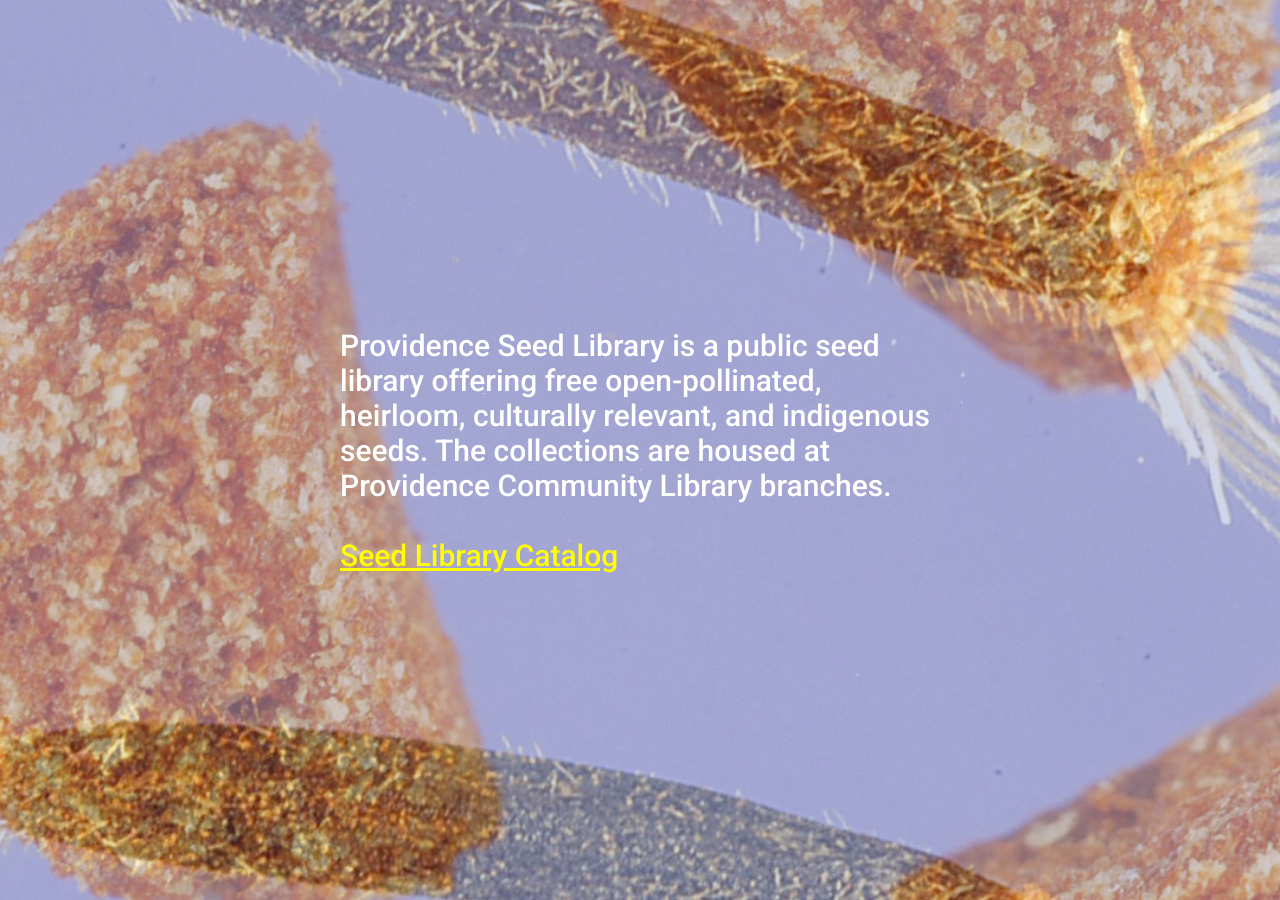
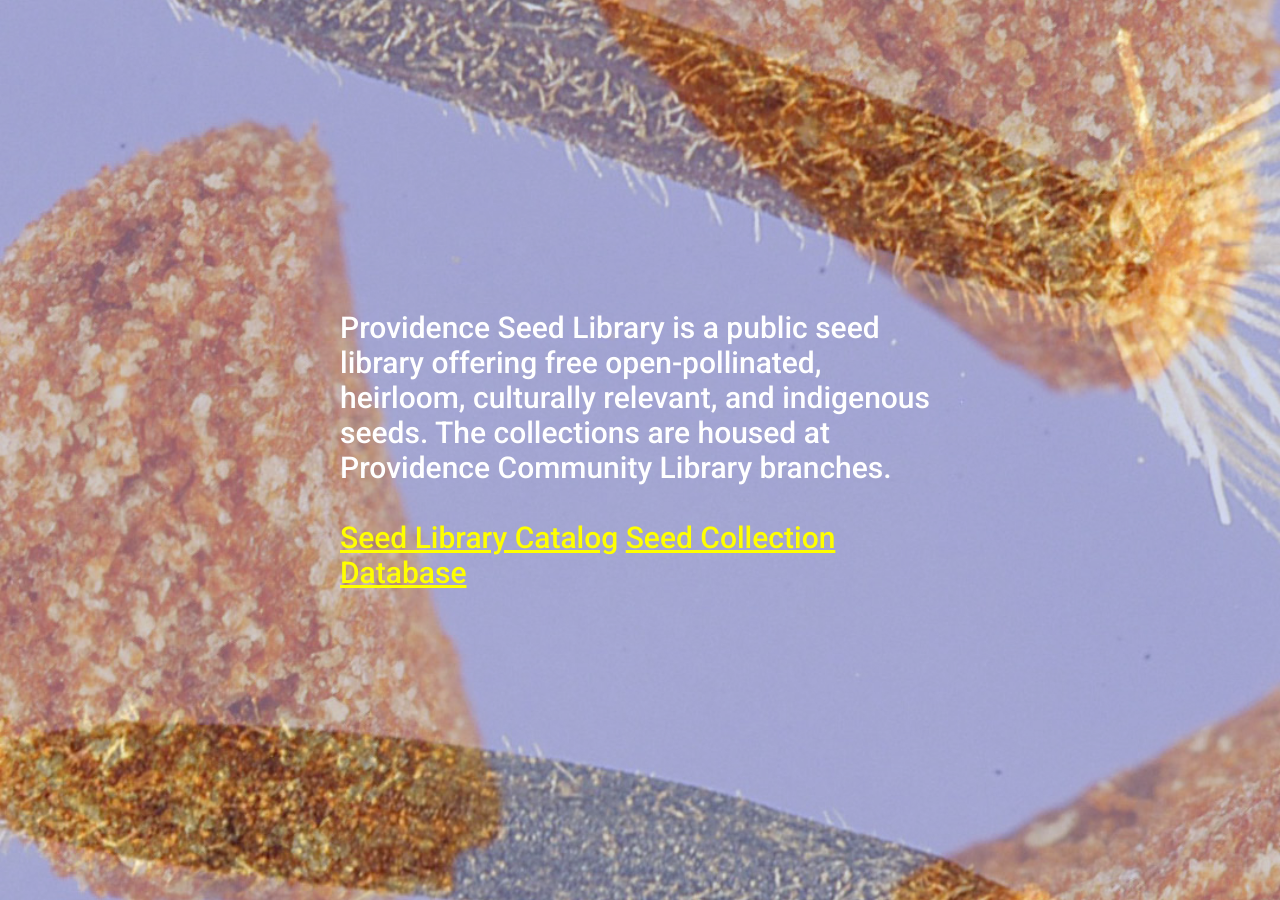
Before and after one commit to tychohoran/provseedlib, a Jekyll site: the page index.html, which Jekyll copies as it is, in a window 1280 px wide. Built offline with Jekyll 4.4.1, drawn with Linux system fonts in a browser that asks for light colours.

Commit message:
Update index.html

```diff
--- a/index.html
+++ b/index.html
@@ -68,6 +68,7 @@
       <br>
       <br>
       <a href="https://catalog.oslri.net/search/?searchtype=t&SORT=D&searcharg=%22providence+seed+library%22&searchscope=1" alt="Seed Library Catalog">Seed Library Catalog</a>
+      <a href="https://airtable.com/shrxFBoo7Un0S5fVd/tblON5Nn11evypI9u" alt="Seed Collection Database">Seed Collection Database</a>
     </div>
 
     <div class="overlay"></div>
```
